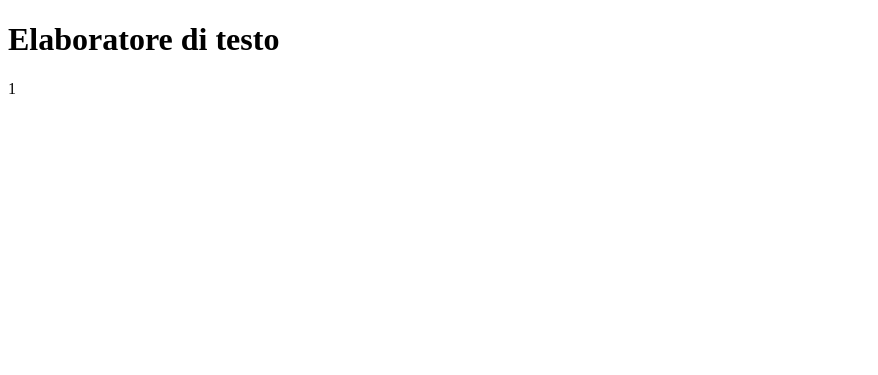
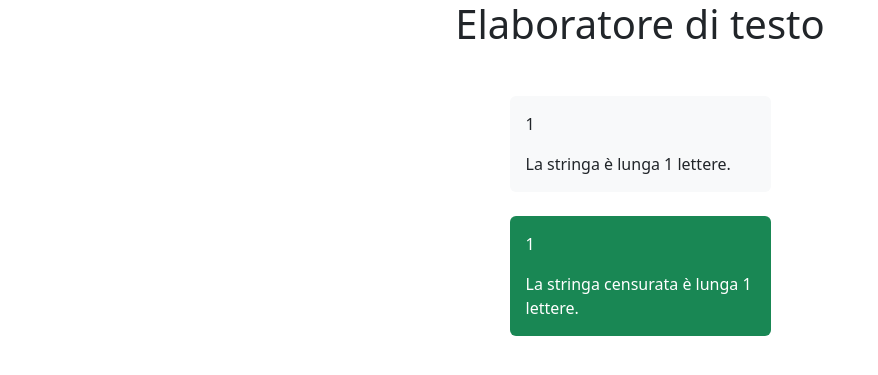
Before and after one commit to AndreaLivornese/php-badwords, a PHP site: page /testoElaborato.php?paragrafo=1 in a window 1280 px wide. Shown: the top 375 px of the page, without its empty margins (0-878 px from the left). Run offline with PHP 8.4, Linux system fonts and the light colour scheme; data that the repository does not hold is empty.

Commit message:
creazione della grafica

```diff
--- a/testoElaborato.php
+++ b/testoElaborato.php
@@ -11,11 +11,12 @@ $censura = $_GET['censure'];
     <meta charset="UTF-8">
     <meta name="viewport" content="width=device-width, initial-scale=1.0">
     <title>text-censured</title>
+
+    <!-- bootstrap -->
+    <link href="https://cdn.jsdelivr.net/npm/bootstrap@5.3.3/dist/css/bootstrap.min.css" rel="stylesheet" integrity="sha384-QWTKZyjpPEjISv5WaRU9OFeRpok6YctnYmDr5pNlyT2bRjXh0JMhjY6hW+ALEwIH" crossorigin="anonymous">
 </head>
 <body>
-    <h1>
-        Elaboratore di testo
-    </h1>
+
 
     <?php
 
@@ -24,13 +25,60 @@ $censura = $_GET['censure'];
     $array_paragrafo = str_ireplace($censura,"***", $array_paragrafo);
 
     $result = implode(" ",$array_paragrafo);
+
     ?>
 
 
-    <p>
-        <?php echo $result ?>
-    </p>
 
+    <div class="container">
+
+
+        <h1 class="text-center mb-5">
+            Elaboratore di testo
+        </h1>
+
+
+        <div class="row justify-content-center ">
+
+            <div class="col-3">
+
+            <div class="par-wrapper mb-4 bg-body-tertiary rounded p-3">
+                <p>
+                    <?php echo $paragrafo ?>
+                </p>
+                <div>
+                    La stringa è lunga <?php echo strlen($paragrafo); ?> lettere.
+                </div>
+            </div>
+
+
+            <div class="par-wrapper bg-success rounded p-3 text-white">
+                <p>
+                    <?php echo $result ?>
+                </p>
+
+                <div>
+                    La stringa censurata è lunga <?php echo strlen($result); ?> lettere.
+                </div>
+            </div>
+
+            </div>
+
+
+        </div>
+
+
+    </div>
+
+
+
+
+
+
+
+
+    <!-- bootstrap -->
+    <script src="https://cdn.jsdelivr.net/npm/bootstrap@5.3.3/dist/js/bootstrap.bundle.min.js" integrity="sha384-YvpcrYf0tY3lHB60NNkmXc5s9fDVZLESaAA55NDzOxhy9GkcIdslK1eN7N6jIeHz" crossorigin="anonymous"></script>
 
 
 </body>
```
Also changed, not shown: index.php (+27 -4 lines).
